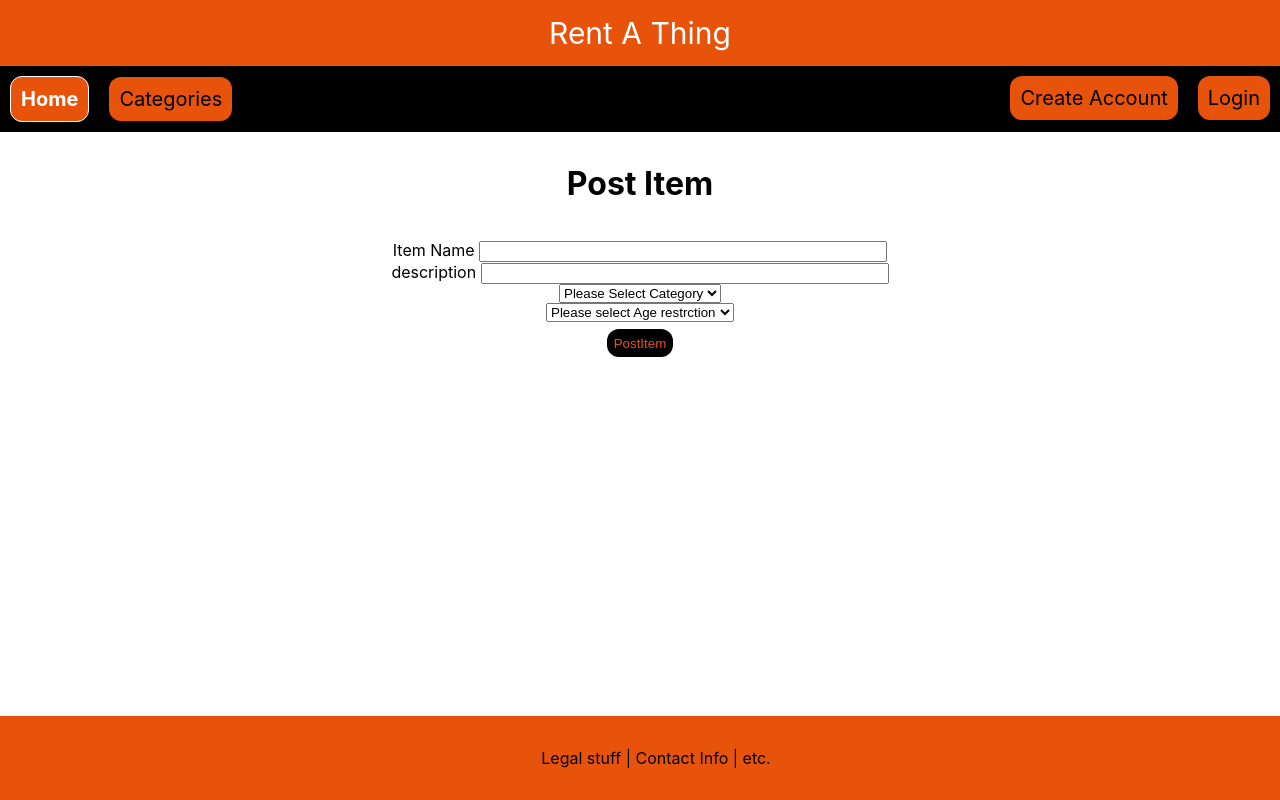
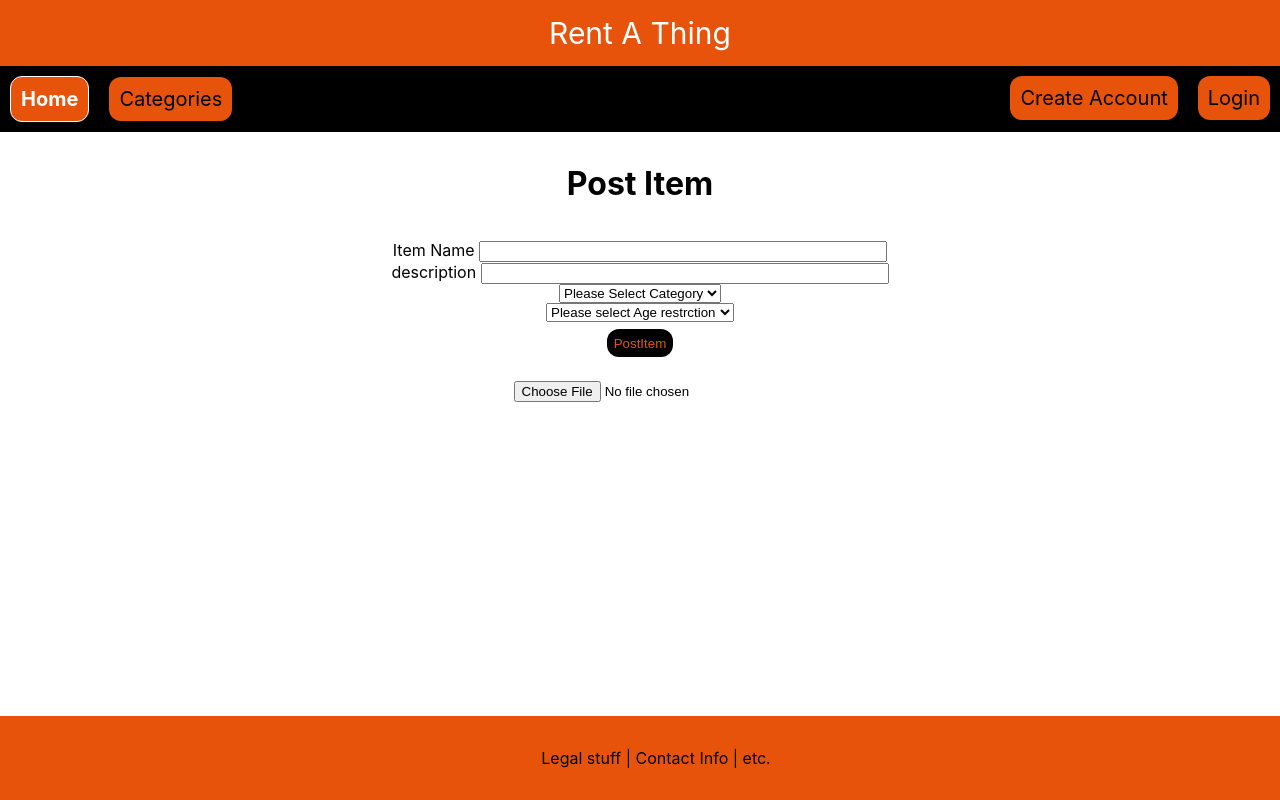
Before and after one commit to darshanbala/rent-a-thing, a React (Create React App) app in the folder FrontEnd/web-app/: page /postItem in a window 1280 px wide. Built offline with nearby package versions, Linux system fonts and the light colour scheme; no server answers.

Commit message:
Initial Image Upload Componenet

```diff
--- /dev/null
+++ b/FrontEnd/web-app/src/ImageUpload.js
@@ -0,0 +1,53 @@
+import React, { useState } from 'react';
+
+export default function ImageUpload() {
+
+    const [fileName, setFileName] = useState('')
+    const [previewSourceUrl, setPreviewSourceUrl] = useState('')
+
+
+    const previewFile = (file) => {
+        const reader = new FileReader()
+        reader.readAsDataURL(file)
+        reader.onloadend = () => {
+            setPreviewSourceUrl(reader.result)
+            setFileName(file.name)
+        }
+    }
+
+    const handFileChange = (e) => {
+        const file = e.target.files[0]
+        console.log(typeof file.name)
+        previewFile(file)
+
+    }
+
+    // const handleFileSubmit = (e) => {
+    //     console.log('Submitting on ImageUpload.js')
+    //     e.preventDefault()
+
+    //     if (!previewSourceUrl) return;
+    //     console.log(previewSourceUrl)
+
+    //     // const reader = new FileReader()
+    //     // reader.readAsDataURL(selectedFile)
+    // }
+
+
+
+    return (
+        <div>
+            <input
+                className="img-upload"
+                type='file'
+                name={fileName}
+                onChange={handFileChange}>
+
+            </input>
+            {previewSourceUrl && (
+                <img src={previewSourceUrl} alt={fileName} style={{ height: '300px' }} />
+            )}
+        </div>
+
+    )
+}
--- a/FrontEnd/web-app/src/PostItem.js
+++ b/FrontEnd/web-app/src/PostItem.js
@@ -1,15 +1,16 @@
 import React, { Component } from 'react';
 import { Redirect } from 'react-router-dom';
 import './index.css';
+import ImageUpload from './ImageUpload'
 
 class PostItem extends Component {
 
     initialState = {
         name: '',
         description: '',
-        category:'' ,
+        category: '',
         age_restriction: '',
-        owner_id : ''
+        owner_id: ''
 
 
 
@@ -28,6 +29,7 @@ class PostItem extends Component {
     async handleSubmit(e) {
         // const user = this.props.checkWhoIsSignedIn()
 
+        console.log('Submitting on PostItem.js')
 
         const { name, description, category, age_restriction } = this.state;
         const ownerID = this.props.userID
@@ -61,15 +63,15 @@ class PostItem extends Component {
             <main>
                 <h1 className="centered">Post Item</h1>
                 <form className='SubmissionForm' onSubmit={(e) => this.handleSubmit(e)}>
-            <label>Item Name <input type = 'text' name = 'name' value={name}
-            onChange = {(e) => this.setState({name: e.target.value})}></input></label>
-            <label>description <input type = 'text' name = 'description' value={description}
-            onChange = {(e) => this.setState({description: e.target.value})}></input></label>
+                    <label>Item Name <input type='text' name='name' value={name}
+                        onChange={(e) => this.setState({ name: e.target.value })}></input></label>
+                    <label>description <input type='text' name='description' value={description}
+                        onChange={(e) => this.setState({ description: e.target.value })}></input></label>
 
 
 
 
-             <select name = "category" value={category} onChange = {(e) => this.setState({category: e.target.value})}>
+                    <select name="category" value={category} onChange={(e) => this.setState({ category: e.target.value })}>
                         <option>Please Select Category</option>
                         <option value="1">Landscape</option>
                         <option value="2">Indoor</option>
@@ -78,7 +80,7 @@ class PostItem extends Component {
 
                     </select>
 
-            <select name = "category" value={age_restriction} onChange = {(e) => this.setState({age_restriction: e.target.value})}>
+                    <select name="category" value={age_restriction} onChange={(e) => this.setState({ age_restriction: e.target.value })}>
                         <option>Please select Age restrction</option>
                         <option value='0'>No restriction</option>
                         <option value="18">18 and over</option>
@@ -87,10 +89,9 @@ class PostItem extends Component {
                     </select>
 
 
-
-
                     <button type='submit'>PostItem</button>
                 </form>
+                <ImageUpload />
             </main>
         );
     }
```
Lines whose indentation alone changed are shown as unchanged.
